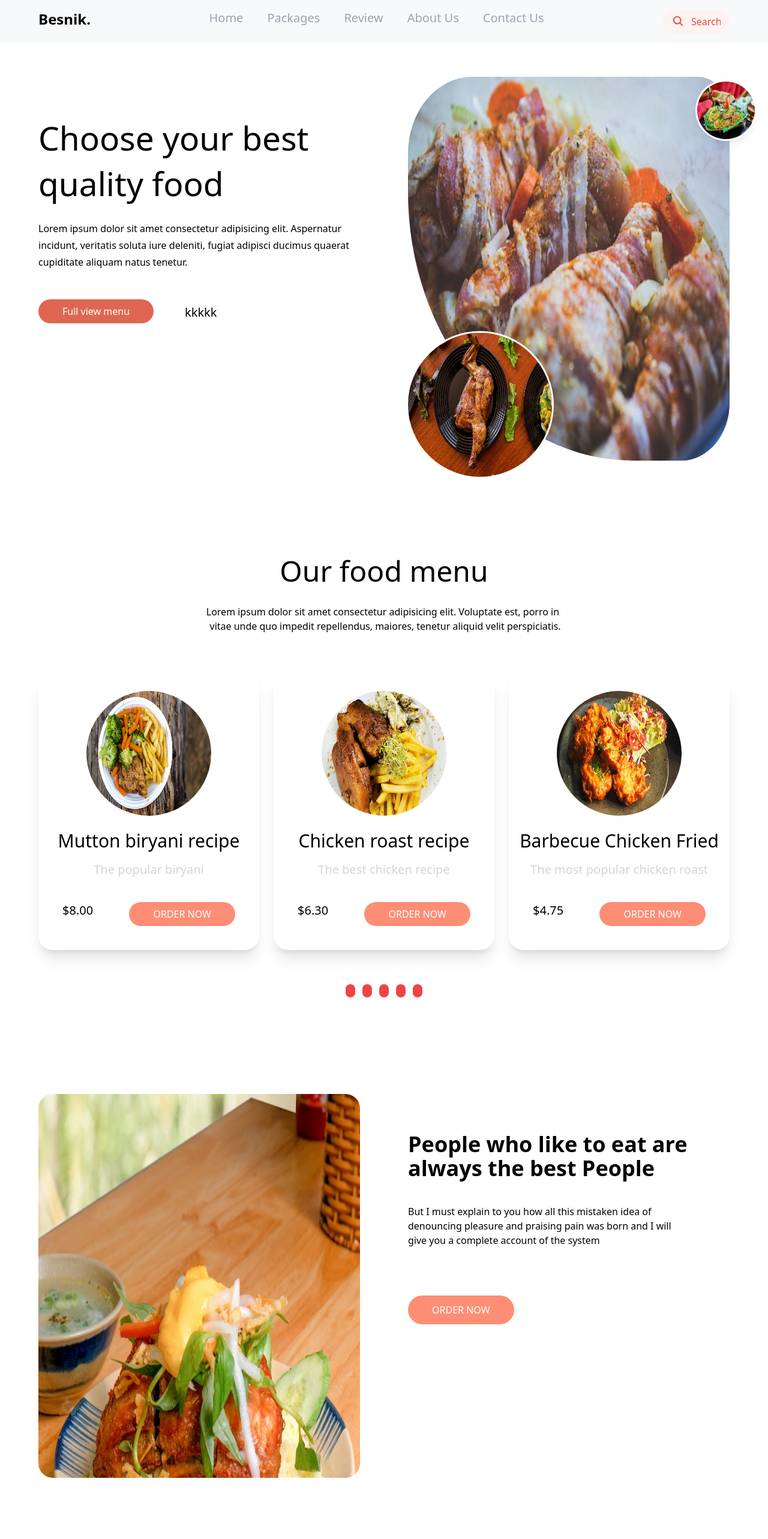
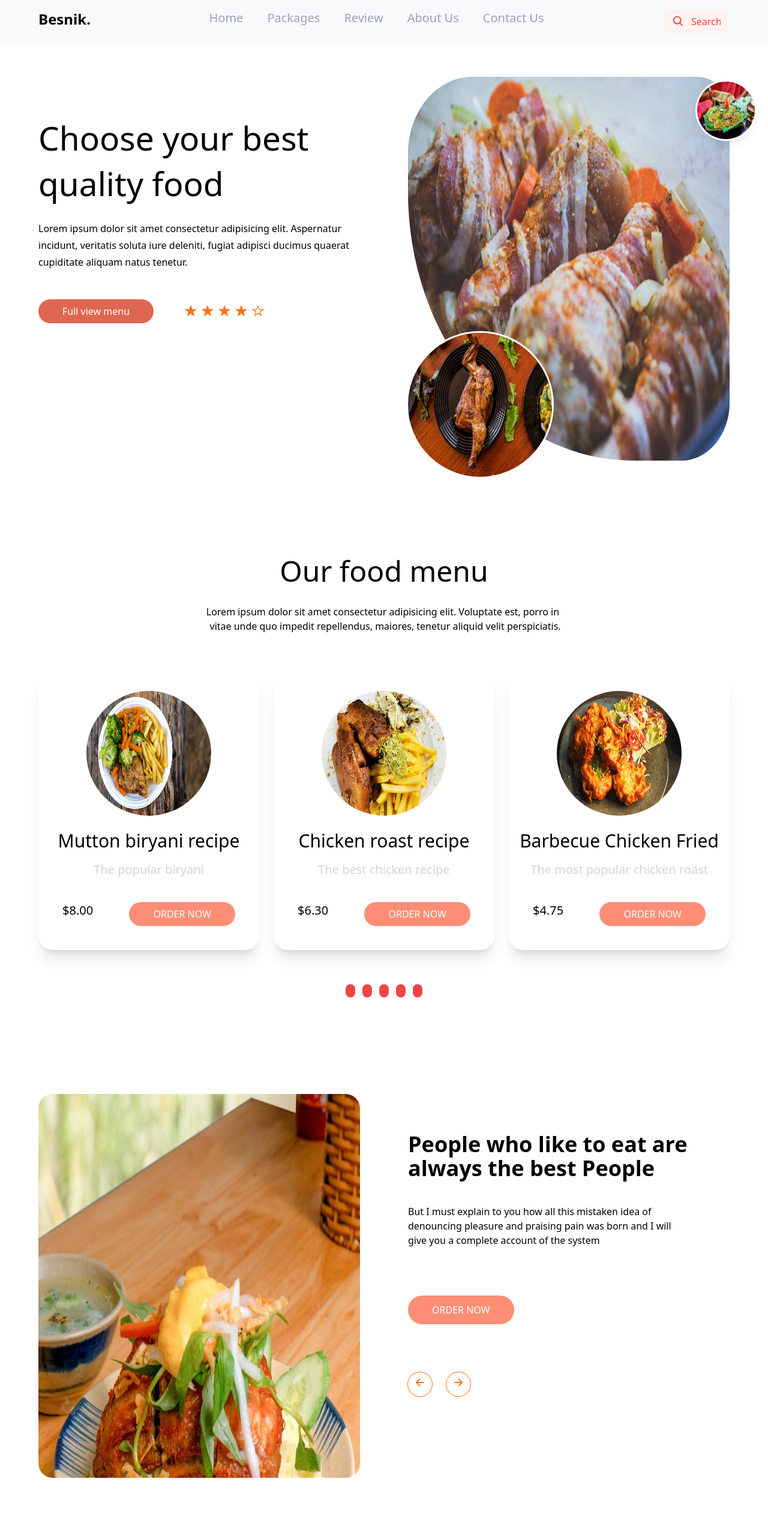
Before and after one commit to Bonnahjohn/Besnik, a React (Create React App) app: page / in a window 1280 px wide. Shown: the top 2566 px of the page at 60% size. Built offline with nearby package versions, Linux system fonts and the light colour scheme.

Commit message:
like icons have been added to the web instead of the demo letters

```diff
--- a/src/App.js
+++ b/src/App.js
@@ -36,12 +36,22 @@ function App() {
                   Full view menu
                 </button>
               </div>
-              <div className="mt-2 text-xl lg:-ml-6 ">
-                <span>k</span>
-                <span>k</span>
-                <span>k</span>
-                <span>k</span>
-                <span>k</span>
+              <div className="mt-2 text-xl lg:-ml-6 space-x-2">
+                <span className="text-orange-500">
+                  <ion-icon name="star"></ion-icon>
+                </span>
+                <span className="text-orange-500">
+                  <ion-icon name="star"></ion-icon>
+                </span>
+                <span className="text-orange-500">
+                  <ion-icon name="star"></ion-icon>
+                </span>
+                <span className="text-orange-500">
+                  <ion-icon name="star"></ion-icon>
+                </span>
+                <span className="text-orange-500">
+                  <ion-icon name="star-outline"></ion-icon>
+                </span>
               </div>
             </div>
           </div>
@@ -169,7 +179,11 @@ function App() {
         {/*mmmmmmmmmmmmmmmmmmmmmmmmmmmm   always the best setion mmmmmmmmmmmmmmmmmmm*/}
         <section className="grid lg:grid-cols-2 grid-cols-1 gap-20 mt-40">
           <div className=" lg:order-1 order-2">
-            <img src={eat} alt="" className="w-full h-[80vh] rounded-3xl" />
+            <img
+              src={eat}
+              alt=""
+              className="w-full h-[80vh] rounded-[1.5rem]"
+            />
           </div>
           <div className=" mt-16 lg:order-2 order-1">
             <h4 className="md:text-4xl text-3xl font-semibold mb-10">
@@ -195,7 +209,28 @@ function App() {
             >
               ORDER NOW
             </button>
-            <div className="flex justify-between mt-20"></div>
+
+            <div className="flex  space-x-6 mt-20">
+              {" "}
+              <button
+                type="button"
+                className="w-10 h-10 rounded-full ring-1 ring-orange-500"
+              >
+                <span className="text-orange-500 text-xl">
+                  {" "}
+                  <ion-icon name="arrow-back-outline"></ion-icon>
+                </span>
+              </button>
+              <button
+                type="button"
+                className="w-10 h-10 rounded-full ring-1 ring-orange-500"
+              >
+                <span className="text-orange-500 text-xl">
+                  {" "}
+                  <ion-icon name="arrow-forward-outline"></ion-icon>
+                </span>
+              </button>
+            </div>
           </div>
         </section>
         {/*mmmmmmmmmmmmmmmmmmmmmmmmmmmm   Our special recipies setion mmmmmmmmmmmmmmmmmmm*/}
--- a/src/component/Footer.js
+++ b/src/component/Footer.js
@@ -1,5 +1,107 @@
 const Footer = () => {
-  return <></>;
+  const links = [
+    { id: 1, path: "/", name: "Home" },
+    { id: 2, path: "/", name: "Packages" },
+    { id: 3, path: "/", name: "Review" },
+    { id: 4, path: "/", name: "About Us" },
+    { id: 5, path: "/", name: "Contact Us" },
+  ];
+  // contact us under footer section
+  const tel = "tel:+233595660354";
+  const email = "mailto:www.bonnahpoku@gmail.com";
+  return (
+    <>
+      <footer className="bg-[#fafbfc] ">
+        <div className=" lg:px-16 px-5 container mx-auto pt-16">
+          <div className="grid lg:grid-cols-4 gap-20">
+            <div className="col-span-2">
+              <h6 className="text-3xl mb-6 font-semibold">Besnik</h6>
+              <p className="lg:block hidden">
+                Lorem ipsum dolor sit amet consectetur adipisicing elit. Volup{" "}
+                <br />
+                tatum eaque veritatis consequuntur eum quo sequi quam.
+              </p>
+              <p className="lg:hidden block">
+                Lorem ipsum dolor sit amet consectetur adipisicing elit. Volup{" "}
+                tatum eaque veritatis consequuntur eum quo sequi quam.
+              </p>
+              <div>
+                <h6 className="text-3xl font-semibold mt-10">Follow us:</h6>
+                <p className="mt-4 space-x-4">
+                  {" "}
+                  <button
+                    type="button"
+                    className="bg-orange-500 w-8 h-8  rounded-full"
+                  >
+                    <span className=" text-xl text-white">
+                      <ion-icon name="logo-facebook"></ion-icon>
+                    </span>
+                  </button>
+                  <button
+                    className="bg-orange-500 w-8 h-8  rounded-full"
+                    type="button"
+                  >
+                    {" "}
+                    <span className="text-white text-xl">
+                      <ion-icon name="logo-twitter"></ion-icon>
+                    </span>
+                  </button>
+                  <button
+                    className="bg-orange-500 w-8 h-8  rounded-full"
+                    type="button"
+                  >
+                    {" "}
+                    <span className="text-white text-xl">
+                      <ion-icon name="logo-instagram"></ion-icon>
+                    </span>
+                  </button>
+                </p>
+              </div>
+            </div>
+            {/* mmmmmmmmmmmmmmmmmmmmmmmmmmmmmm  second grid mmmmmmmmmmmmmmmmmmmmmmmmmmmmmmmm*/}
+            <div className="col-span-1">
+              <h6 className="text-3xl font-semibold">Menu</h6>
+              <ul className="space-y-4 mt-8 text-xl text-zinc-400">
+                {links.map((link) => (
+                  <li key={link.id}>
+                    <a href={link.path}>{link.name}</a>
+                  </li>
+                ))}
+              </ul>
+            </div>
+            {/* mmmmmmmmmmmmmmmmmmmmmmmmmmmmmm  third grid mmmmmmmmmmmmmmmmmmmmmmmmmmmmmmmm*/}
+            <div className="col-span-1">
+              <h6 className="text-3xl font-semibold">Contact Us</h6>
+              <ul className="mt-8 space-y-4">
+                <li className="text-xl text-zinc-400">
+                  <a href={tel}>
+                    <span className="text-orange-500">
+                      <ion-icon name="call-outline"></ion-icon>
+                    </span>{" "}
+                    +233123456789
+                  </a>
+                </li>
+                <li className="text-[18px] text-zinc-400 ">
+                  <a href={email}>
+                    <span className="text-orange-500 px-1 ">
+                      {" "}
+                      <ion-icon name="mail-outline"></ion-icon>
+                    </span>
+                    Bonnahpoku@gmail.com
+                  </a>
+                </li>
+              </ul>
+            </div>
+          </div>
+          <hr className="mt-16 mb-8" />
+          <span>
+            Made by Bonnah @ <span>{new Date().getFullYear()}</span> All Right
+            Reserved
+          </span>
+        </div>
+      </footer>
+    </>
+  );
 };
 
 export default Footer;
```
